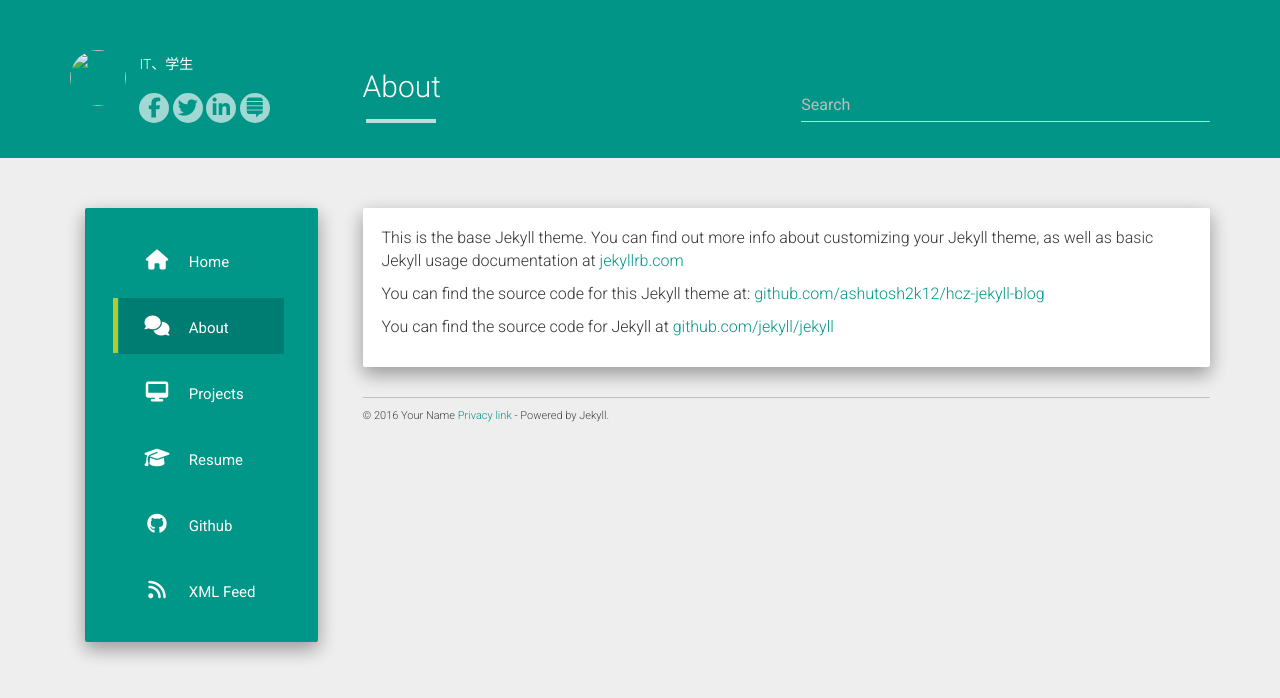
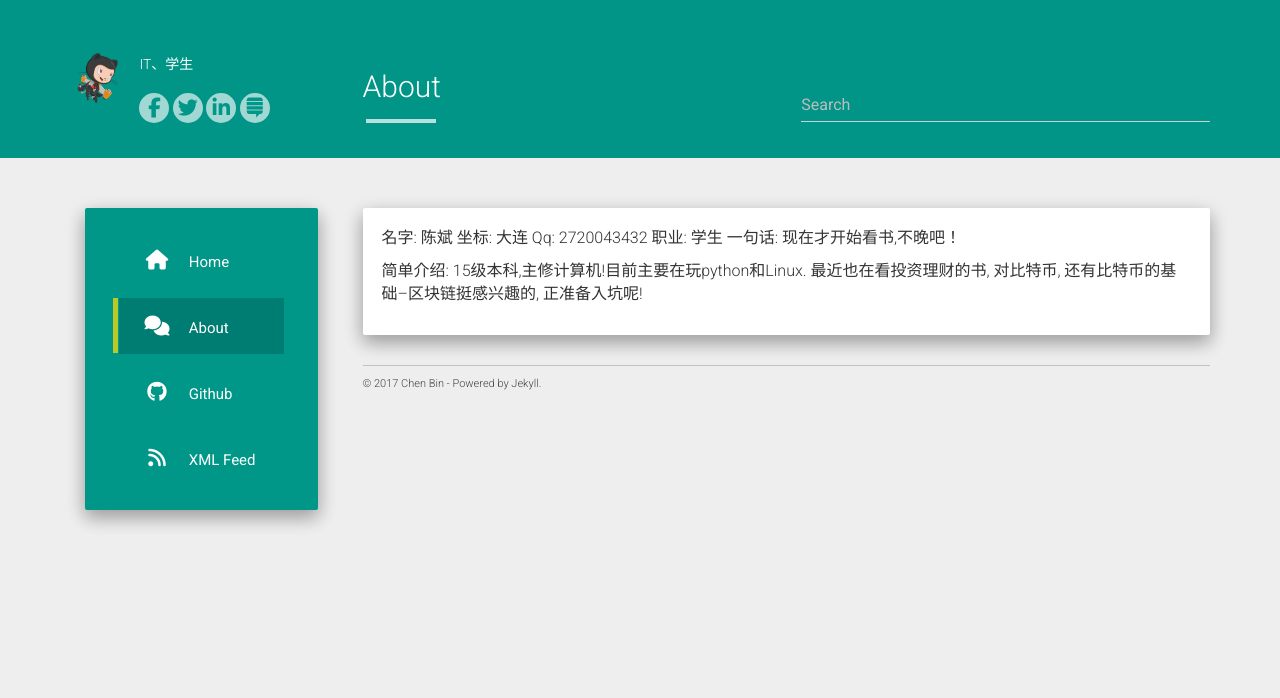
Before and after one commit to DrCBin/DrCBin.github.io, a Jekyll site: the page built from about.md, in a window 1280 px wide. Shown: the top 698 px of the page. Built offline with Jekyll 4.4.1, drawn with Linux system fonts in a browser that asks for light colours; nearby versions of some CDN libraries.

Commit message:
2017-09-02, 修改了blog配置

```diff
--- a/_config.yml
+++ b/_config.yml
@@ -1,5 +1,5 @@
 title: ChenBin 的个人博客
-logo: /hcz-jekyll-blog/static/img/avatar.png
+logo: /static/img/avatar.png
 github: https://github.com/single-thread
 about: IT、学生
 
@@ -9,7 +9,7 @@ url: ""
 allowsearch: true
 
 disqus_shortname: aboutashu
-google_analytics: UA-72862926-1
+google_analytics: UA-93378012-1
 
 share:
   twitter_username: \#
--- a/_includes/footer.html
+++ b/_includes/footer.html
@@ -1,12 +1,12 @@
 <footer>
-  © 2016 Your Name <a href="#">Privacy link</a> - Powered by Jekyll.
+  © 2017 Chen Bin - Powered by Jekyll.
 </footer>
 <div align="center">
-  <script async src="https://pagead2.googlesyndication.com/pagead/js/adsbygoogle.js"></script>
-  <ins class="adsbygoogle"
-    style="display:block"
-    data-ad-client="ca-pub-0000000000000000"
-    data-ad-slot="0000000000"
-    data-ad-format="auto"></ins>
-  <script>(adsbygoogle = window.adsbygoogle || []).push({});</script>
+  <!-- <script async src="https://pagead2.googlesyndication.com/pagead/js/adsbygoogle.js"></script> -->
+  <!-- <ins class="adsbygoogle" -->
+    <!-- style="display:block" -->
+    <!-- data-ad-client="ca-pub-0000000000000000" -->
+    <!-- data-ad-slot="0000000000" -->
+    <!-- data-ad-format="auto"></ins> -->
+  <!-- <script>(adsbygoogle = window.adsbygoogle || []).push({});</script> -->
 </div>
--- a/about.md
+++ b/about.md
@@ -4,8 +4,10 @@ title: About
 permalink: /about/
 ---
 
-This is the base Jekyll theme. You can find out more info about customizing your Jekyll theme, as well as basic Jekyll usage documentation at [jekyllrb.com](http://jekyllrb.com/)
+名字: 陈斌
+坐标: 大连
+Qq: 2720043432
+职业: 学生
+一句话: 现在才开始看书,不晚吧！
 
-You can find the source code for this Jekyll theme at: [github.com/ashutosh2k12/hcz-jekyll-blog](https://github.com/ashutosh2k12/hcz-jekyll-blog)
-
-You can find the source code for Jekyll at [github.com/jekyll/jekyll](https://github.com/jekyll/jekyll)
+简单介绍: 15级本科,主修计算机!目前主要在玩python和Linux. 最近也在看投资理财的书, 对比特币, 还有比特币的基础--区块链挺感兴趣的, 正准备入坑呢!
--- a/index.html
+++ b/index.html
@@ -12,7 +12,6 @@ title: Blog
         <div class="row-content">
           <div class="least-content">{{ post.date | date_to_string }}</div>
           <h4 class="list-group-item-heading"><a href="{{ post.url | prepend: site.baseurl }}">{{ post.title }}</a></h4>
-
           <p class="list-group-item-text">{{ post.content | strip_html | truncatewords: 20 }}</p>
         </div>
       </div>
```
Also changed, not shown: _data/urls.json (+3 -12 lines), category/jekyll.md (deleted, +0 -6 lines), category/python.md (added, +6 -0 lines), 1 other file.
